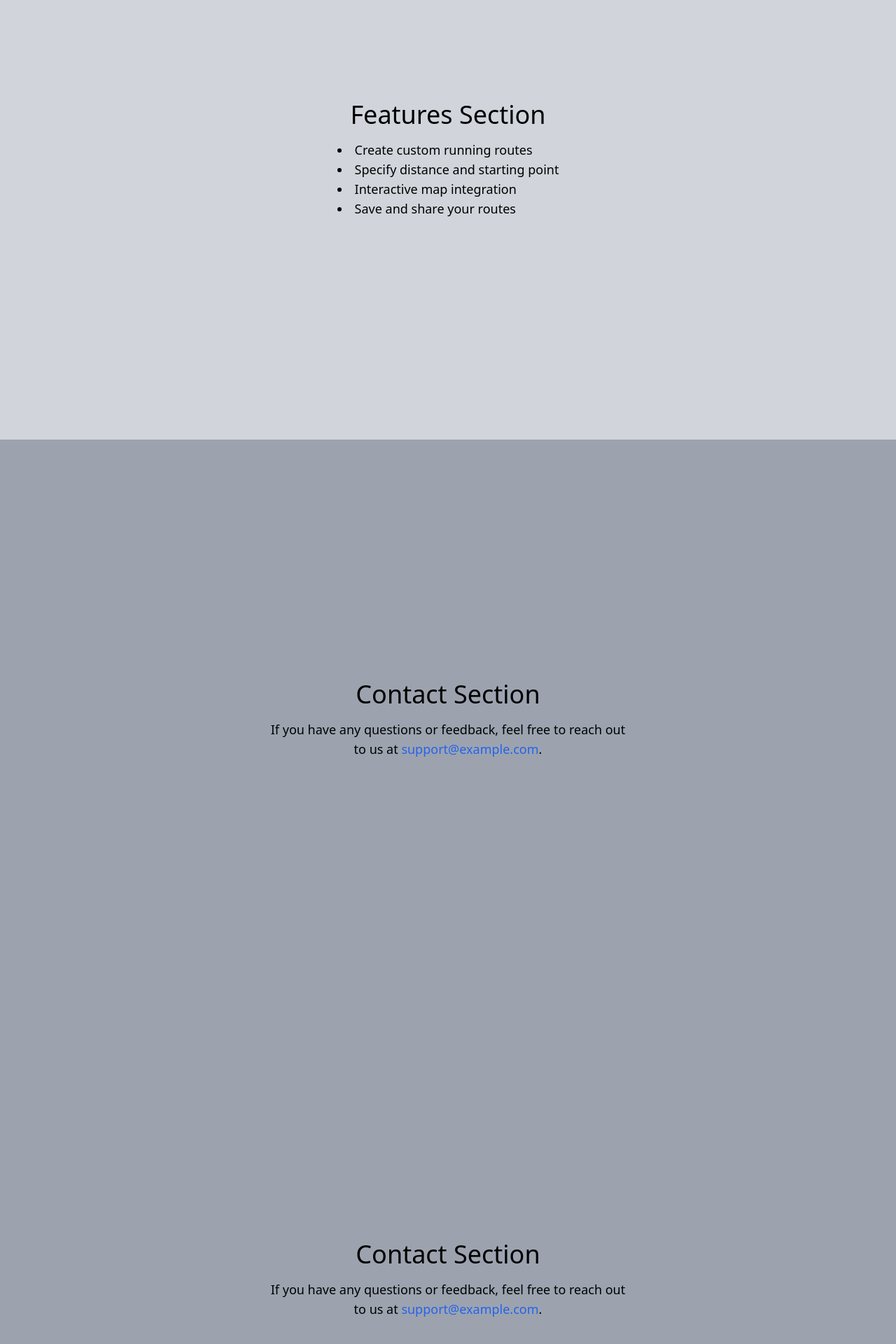
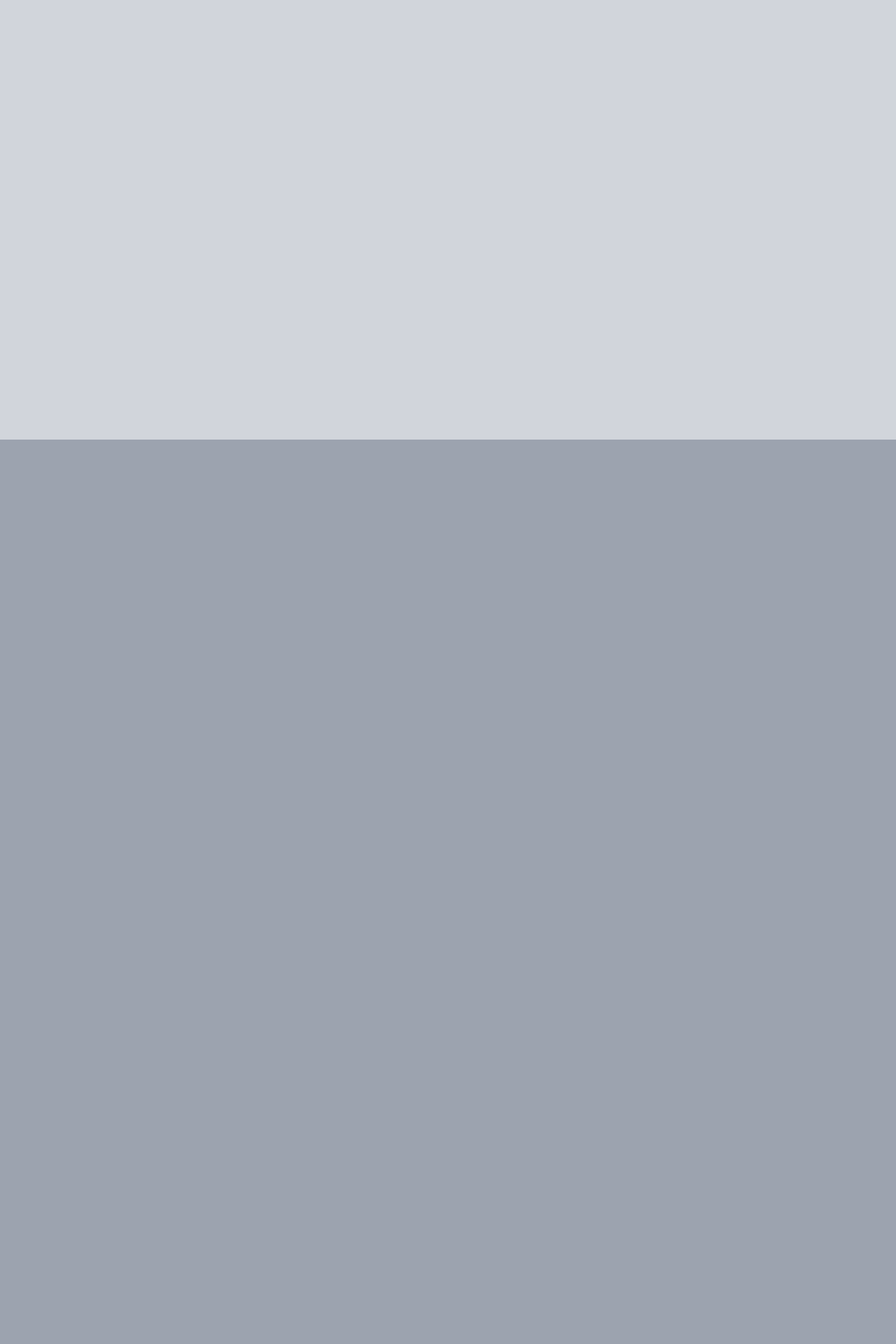
Before and after one commit to chris100904/personalwebsite, a React (Vite) app: page / in a window 1280 px wide. Shown: the part 3271-5191 px from the top of the page at 70% size. Built offline with nearby package versions, Linux system fonts and the light colour scheme; a web font is replaced by a local one.

Commit message:
pdf preview close button

```diff
--- a/src/components/ActivitiesSection.jsx
+++ b/src/components/ActivitiesSection.jsx
@@ -7,14 +7,6 @@ const ActivitiesSection = () => {
       data-bgcolor="bg-gray-400"
       className="min-h-screen bg-gray-400 flex flex-col items-center justify-center"
     >
-      <h1 className="text-4xl mb-4">Contact Section</h1>
-      <p className="text-lg text-center max-w-lg">
-        If you have any questions or feedback, feel free to reach out to us at{" "}
-        <a href="mailto:support@example.com" className="text-blue-600">
-          support@example.com
-        </a>
-        .
-      </p>
     </section>
   );
 };
--- a/src/components/ContactSection.jsx
+++ b/src/components/ContactSection.jsx
@@ -6,16 +6,7 @@ const ContactSection = () => {
       id="contact"
       data-bgcolor="bg-gray-400"
       className="min-h-screen bg-gray-400 flex flex-col items-center justify-center"
-    >
-      <h1 className="text-4xl mb-4">Contact Section</h1>
-      <p className="text-lg text-center max-w-lg">
-        If you have any questions or feedback, feel free to reach out to us at{" "}
-        <a href="mailto:support@example.com" className="text-blue-600">
-          support@example.com
-        </a>
-        .
-      </p>
-    </section>
+    ></section>
   );
 };
 
--- a/src/components/ProjectsSection.jsx
+++ b/src/components/ProjectsSection.jsx
@@ -6,15 +6,7 @@ const ProjectsSection = () => {
       id="projects"
       data-bgcolor="bg-gray-300"
       className="min-h-screen bg-gray-300 flex flex-col items-center justify-center"
-    >
-      <h1 className="text-4xl mb-4">Features Section</h1>
-      <ul className="text-lg list-disc list-inside">
-        <li>Create custom running routes</li>
-        <li>Specify distance and starting point</li>
-        <li>Interactive map integration</li>
-        <li>Save and share your routes</li>
-      </ul>
-    </section>
+    ></section>
   );
 };
 
--- a/src/components/ResumeSection.jsx
+++ b/src/components/ResumeSection.jsx
@@ -5,6 +5,7 @@ import educationIcon from "../assets/education.png";
 import resumePDF from "../assets/resume.pdf";
 import preview from "../assets/preview.png";
 import NextPage from "./NextPage";
+import x from "../assets/x.png";
 
 const experiences = [
   {
@@ -54,14 +55,11 @@ const ResumeSection = ({ toggleModal }) => {
 
   useEffect(() => {
     if (modalIsOpen) {
-      // Disable scrolling on the webpage when modal is open
       document.body.style.overflow = "hidden";
     } else {
-      // Enable scrolling when modal is closed
       document.body.style.overflow = "auto";
     }
 
-    // Clean up
     return () => {
       document.body.style.overflow = "auto";
     };
@@ -154,9 +152,9 @@ const ResumeSection = ({ toggleModal }) => {
         >
           <button
             onClick={closeModal}
-            className="absolute top-4 right-4 bg-gray-200 px-3 py-1 rounded hover-effect"
+            className="absolute top-5 right-4 hover-close"
           >
-            Close
+            <img src={x} alt="close" className="w-10" />
           </button>
           <iframe
             src={resumePDF}
--- a/src/index.css
+++ b/src/index.css
@@ -36,6 +36,16 @@ html {
 .hover-effect:hover {
   transform: scale(1.1);
   filter: invert(1);
+}
+
+.hover-close {
+  transition: transform 0.3s, filter 0.3s ease;
+}
+
+.hover-close:hover {
+  transform: scale(1.2);
+  filter: invert(44%) sepia(29%) saturate(504%) hue-rotate(166deg)
+    brightness(95%) contrast(92%);
 }
 
 .p-inika {
@@ -96,7 +106,12 @@ html {
 
 .hover-preview:hover span {
   color: white;
-  background-color: rgba(107, 104, 104, 0.6); /* Semi-transparent black background */
+  background-color: rgba(
+    107,
+    104,
+    104,
+    0.6
+  ); /* Semi-transparent black background */
   padding: 4px 8px; /* Adjust padding for better spacing */
   border-radius: 4px; /* Rounded corners for the background */
 }
```
Also changed, not shown: src/assets/x.png (added).
